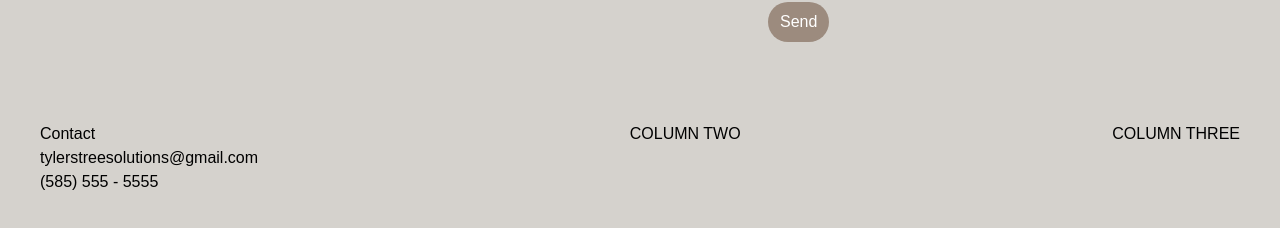
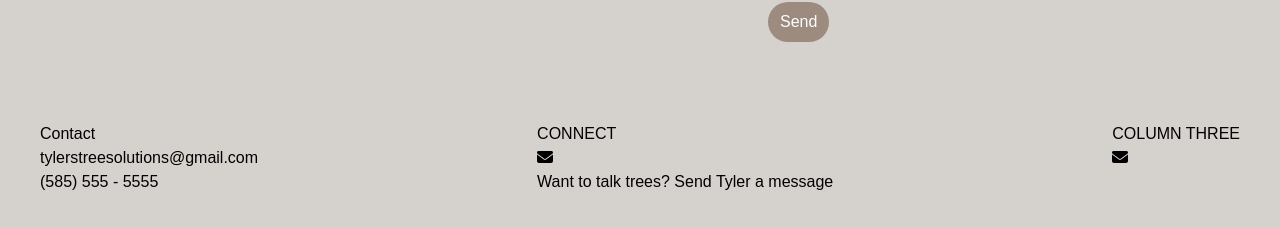
Before and after one commit to gmcclarin/tyler, a React (Create React App) app: page / in a window 1280 px wide. Shown: the part 2298-2526 px from the top of the page. Built offline with nearby package versions, Linux system fonts and the light colour scheme.

Commit message:
add content to all three columns, add link to contact form

```diff
--- a/src/components/Contact.js
+++ b/src/components/Contact.js
@@ -24,7 +24,7 @@ const SignupSchema = Yup.object().shape({
 
 const Contact = () => {
     return (
-        <div>
+        <div id="contact">
             <Formik
             initialValues={initialValues}
             validationSchema={SignupSchema}
--- a/src/components/Footer.js
+++ b/src/components/Footer.js
@@ -1,3 +1,7 @@
+import { FontAwesomeIcon } from '@fortawesome/react-fontawesome'
+import { faEnvelope } from '@fortawesome/free-solid-svg-icons'
+
+
 const Footer = () => {
     return (
         <div className="flex justify-between w-full">
@@ -8,11 +12,14 @@ const Footer = () => {
             </div>
 
             <div className="p-10">
-                COLUMN TWO
+            <div>CONNECT</div>
+                <div><FontAwesomeIcon icon={faEnvelope} /></div>
+                <div>Want to talk trees? <a href="#contact">Send Tyler a message</a></div>
             </div>
 
             <div className="p-10">
-                COLUMN THREE
+                <div>COLUMN THREE</div>
+                <div><FontAwesomeIcon icon={faEnvelope} /></div>
             </div>
         </div>
     )
```
